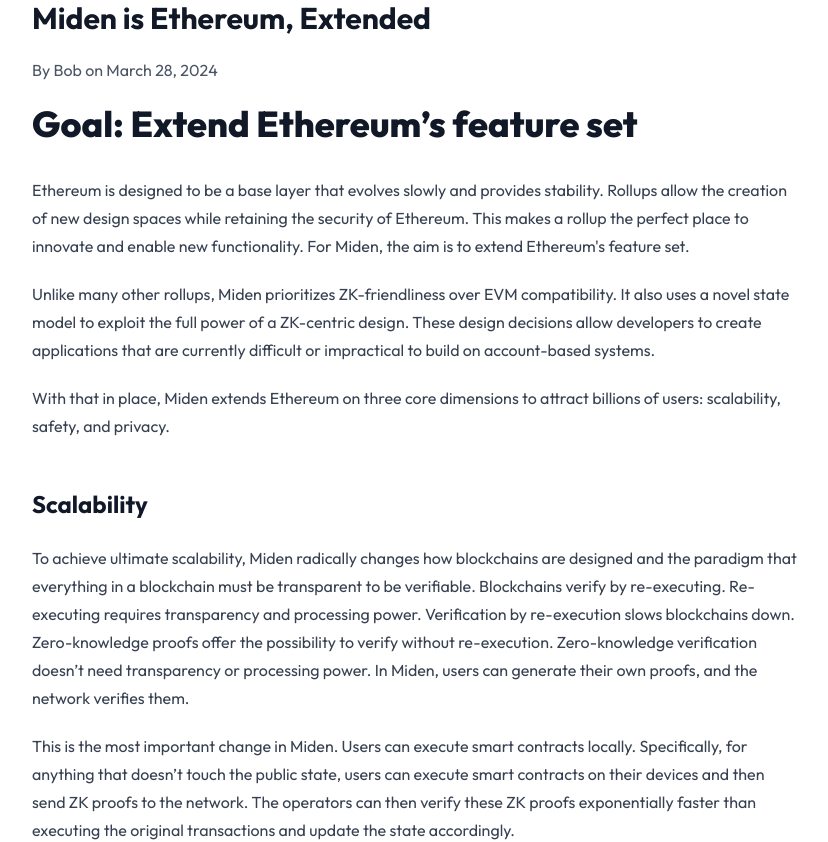
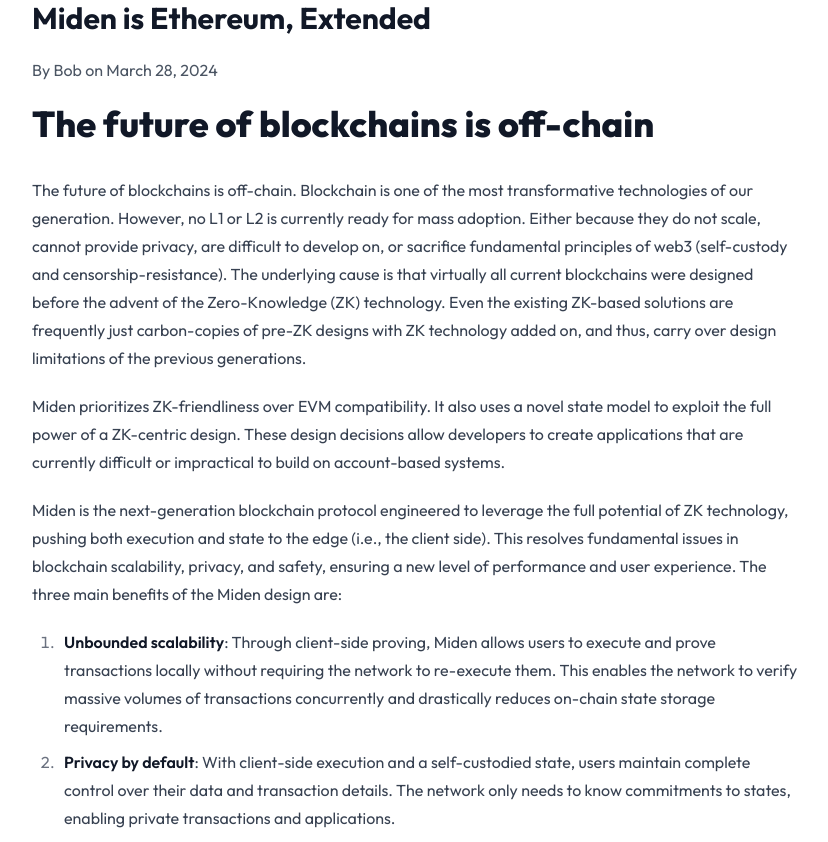
Before and after one commit to 0xPolygonMiden/miden-homepage, a React (Vite) app: page /initial in a window 1280 px wide. Shown: the top 842 px of the page, without its empty margins (224-1052 px from the left). Built offline with nearby package versions, Linux system fonts and the light colour scheme.

Commit message:
adding picture placeholders to the blogposts

```diff
--- a/src/components/blogPosts/assets.jsx
+++ b/src/components/blogPosts/assets.jsx
@@ -28,6 +28,7 @@ On  Miden, specialized accounts—called faucets—can issue assets. However, an
 
 The difference is that faucets do not track ownership. Instead, they produce notes in executing transactions to distribute the assets. As described in  Miden’s transaction model, those notes carry the newly created assets to be consumed by other accounts. That way, one can mint a million NFTs locally in a single transaction and then send them out, as needed, in separate transactions in the future. If executed privately, the network would lose track of asset ownership from then on; one cannot query the asset account to get a balance.
 
+< Picture 3.1 >
 
 ## Asset encoding
 Assets need to follow a certain format so that every participant can easily identify them as such. Asset encoding defines the standardized form used to preserve information about the asset and to transmit or store it.
@@ -35,6 +36,8 @@ Assets need to follow a certain format so that every participant can easily iden
 On  Miden, all native assets are encoded using 256 bits. The asset encodes both the ID of the faucet and the respective asset details. Having the issuer's ID encoded in the asset makes it cost-efficient to determine the type of an asset inside and outside the Miden VM. And, representing the asset in a ‘Word’ means the representation is always a commitment to the asset data itself. This is particularly interesting for non-fungible assets, where the asset encoding expresses the asset itself.
 Asset storage
 On  Miden, all assets are stored in the owner’s account itself or in a note. Accounts and notes have vaults to store them. Accounts may store an unlimited number of assets in a tiered sparse Merkle tree. Notes store assets in vectors of length 255.
+
+< Picture 3.2 >
 
 Storing assets directly in accounts provides several benefits, including parallelizable transactions, off-chain storage, and programmable transaction fees.
 
--- a/src/components/blogPosts/initial.jsx
+++ b/src/components/blogPosts/initial.jsx
@@ -2,14 +2,17 @@ import React from 'react';
 import ReactMarkdown from 'react-markdown';
 
 const markdown = `
-# Goal: Extend Ethereum’s feature set
+# The future of blockchains is off-chain
 
-Ethereum is designed to be a base layer that evolves slowly and provides stability. Rollups allow the creation of new design spaces while retaining the security of Ethereum. This makes a rollup the perfect place to innovate and enable new functionality.
-For Miden, the aim is to extend Ethereum's feature set.
+The future of blockchains is off-chain. Blockchain is one of the most transformative technologies of our generation. However, no L1 or L2 is currently ready for mass adoption. Either because they do not scale, cannot provide privacy, are difficult to develop on, or sacrifice fundamental principles of web3 (self-custody and censorship-resistance). The underlying cause is that virtually all current blockchains were designed before the advent of the Zero-Knowledge (ZK) technology. Even the existing ZK-based solutions are frequently just carbon-copies of pre-ZK designs with ZK technology added on, and thus, carry over design limitations of the previous generations.
 
-Unlike many other rollups, Miden prioritizes ZK-friendliness over EVM compatibility. It also uses a novel state model to exploit the full power of a ZK-centric design. These design decisions allow developers to create applications that are currently difficult or impractical to build on account-based systems.
+Miden prioritizes ZK-friendliness over EVM compatibility. It also uses a novel state model to exploit the full power of a ZK-centric design. These design decisions allow developers to create applications that are currently difficult or impractical to build on account-based systems.
 
-With that in place, Miden extends Ethereum on three core dimensions to attract billions of users: scalability, safety, and privacy.
+Miden is the next-generation blockchain protocol engineered to leverage the full potential of ZK technology, pushing both execution and state to the edge (i.e., the client side). This resolves fundamental issues in blockchain scalability, privacy, and safety, ensuring a new level of performance and user experience. The three main benefits of the Miden design are:
+
+1. **Unbounded scalability**: Through client-side proving, Miden allows users to execute and prove transactions locally without requiring the network to re-execute them. This enables the network to verify massive volumes of transactions concurrently and drastically reduces on-chain state storage requirements.
+2. **Privacy by default**: With client-side execution and a self-custodied state, users maintain complete control over their data and transaction details. The network only needs to know commitments to states, enabling private transactions and applications.
+3. **Safe development for the masses**: Miden prioritizes developer safety and accessibility by leveraging Rust as the primary smart contract language and incorporating in-protocol safeguards like account abstraction and self-custodied state. These features make smart contracts more secure, reducing attack surfaces and making blockchain development more approachable for crypto-native and traditional developers alike.
 
 ## Scalability
 
@@ -62,14 +65,16 @@ Additionally, Miden accounts can live either on-chain or off-chain. For on-chain
 
 Having on-chain and off-chain account data combined with the ability to prove state changes locally or by the network leaves us with flexible transaction modes.
 
+<Picture 1.1>
+
 At DevCon 6, in Bogotá, Colombia, Miden co-founder Bobbin Threadbare spoke about flexible transaction modes and how our state model is designed to build a decentralized scalable rollup.
 
 [![Bobbin Bogota](https://img.youtube.com/vi/TEPY19-hie4/0.jpg)](https://www.youtube.com/watch?v=TEPY19-hie4)
 
 ## Paradigm Shifts
- Miden aims to unlock new use cases and applications. The prevailing idea is that everything in a blockchain must be transparent to be verifiable. But in  Miden, actors can prove correctness and don’t need to be transparent.
+Miden aims to unlock new use cases and applications. The prevailing idea is that everything in a blockchain must be transparent to be verifiable. But in  Miden, actors can prove correctness and don’t need to be transparent.
 
- Miden combines core concepts of Ethereum, Bitcoin, and modern concurrent databases, all powered by the trustless security of ZK proofs. What will emerge are the dimensions of an elastic, general-purpose ZK rollup that is optimized for high-throughput, computation-heavy applications where privacy is also a priority.
+Miden combines core concepts of Ethereum, Bitcoin, and modern concurrent databases, all powered by the trustless security of ZK proofs. What will emerge are the dimensions of an elastic, general-purpose ZK rollup that is optimized for high-throughput, computation-heavy applications where privacy is also a priority.
 
 Our architectural foundations are set to enable enormous throughput, low fees and privacy in future iterations. However, like all rollups, we will start with training wheels. We will communicate our roadmap soon.
 
--- a/src/components/blogPosts/privacyPost.jsx
+++ b/src/components/blogPosts/privacyPost.jsx
@@ -58,12 +58,16 @@ Users can modify the stored data (public, encrypted, or off-chain) through trans
 
 Using relay accounts, for example, could even obscure the sender of an asset from the receiver. This makes absolute privacy possible on  Miden.
 
+< Picture 4.1 >
+
 ## Remaining Privacy Challenges
 This claim of absolute privacy raises a question: Can an experienced observer gain some information by monitoring the network's state and its changes?
 
 As noted, in  Miden, there are accounts and notes. The data of which can be stored off-chain, and the observer only sees a commitment. However, every note in  Miden has a unique nullifier that points to either 0 or 1, depending on whether the note is already consumed. Now, the observer could watch the nullifier database and observe with which transaction a certain nullifier changes.
 
 For public notes, it is possible to watch the nullifier database and gain information about who consumes a note. In this case, the note data is publicly visible, and the network knows the sender, the recipient, and the assets involved. However, for notes that are stored off-chain, the network only knows the sender and the note hash, with even the sender being mask-able. Outsiders cannot compute and know the nullifier with this information.
+
+< Picture 4.2 >
 
 There remain aspects of the network that could inhibit absolute privacy, such as operators gaining knowledge from user requests. Addressing this issue is an active area of design for the researchers working on  Miden, with potential solutions including having users request more notes than needed and applying local filters.
 
--- a/src/components/blogPosts/state.jsx
+++ b/src/components/blogPosts/state.jsx
@@ -30,6 +30,8 @@ Account database: This describes the latest state of each account in a tiered sp
 Note database: This captures all notes in an append-only Merkle Mountain Range
 Nullifier database: This captures whether a note was already consumed in a tiered sparse Merkle tree
 
+< Picture 5.1 >
+
 Why does  Miden have two databases for notes? The note database is append-only and permanently stores all notes, while the nullifier database stores which notes cannot be consumed anymore. Separating note storage into these two databases gives  Miden client-side proving and advanced privacy.
 
 When users create proofs locally, they must prove that a note they want to consume is in the note database. The Merkle path to that note is used as witness data for the proof. In an append-only data structure like the Merkle Mountain Range, this witness data does not become stale when the data structure is updated. That means users can generate valid proofs even if they don’t have the latest state of this database, so there is no need to query the operator on a constantly changing state. This is not true, for example, for Merkle trees, as the root of the tree changes with every update.
@@ -60,6 +62,7 @@ As mentioned, operators must still store the full nullifier database for block v
 
 So, in  Miden, there are epochs, and a new nullifier database is created after every epoch. The operator stores the last two full trees and all historical nullifiers’ tree roots. That means older notes can still be spent; only there is a bit more work to be done by the user. By adding this epoch parameter to the nullifier database, the primary driver of state bloat becomes transactions per second.
 
+< Picture 5.2 >
 
 Block production with only part of the state is possible with  Miden’s concurrent state model. A block contains the newly created notes and nullifiers. Notes are simply appended to the Notes Database. For nullifiers, the operator needs to update a Merkle Tree, which, as mentioned, requires knowledge of the full tree.
 
```
Also changed, not shown: src/components/blogPosts/transactions.jsx (+8 -0 lines).
